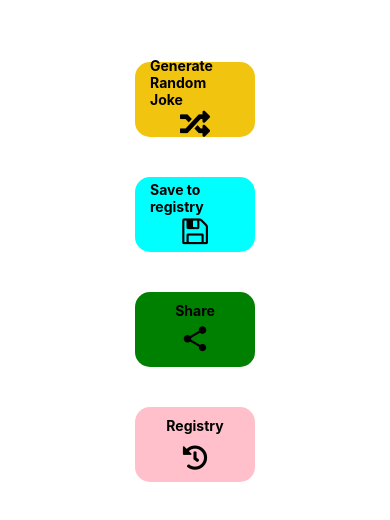
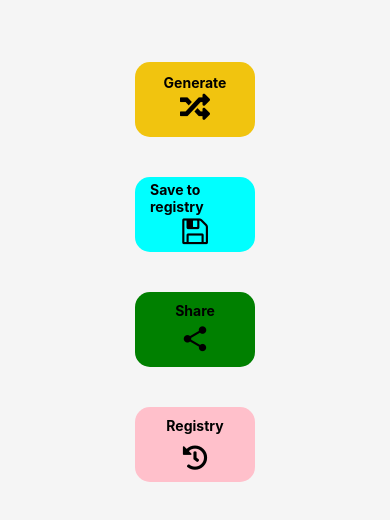
Before and after one commit to Arda66/RandomJokeGeneratorApp, a React Native app: screen / in a window 390 px wide. Shown: the part 298-818 px from the top of the page. Built offline with nearby package versions, Linux system fonts and the light colour scheme.

Commit message:
Bug fix + adjustments

```diff
--- a/App.js
+++ b/App.js
@@ -190,6 +190,7 @@ const App = () => {
         justifyContent: 'center',
         alignItems: 'center',
         marginVertical: 10,
+        backgroundColor: '#F5F5F5',
       }}>
       <Text
         onLongPress={() => {
@@ -216,11 +217,12 @@ const App = () => {
         style={{
           fontWeight: 'bold',
           color: 'black',
-          width: '90%',
+          width: '88%',
           height: '40%',
           fontSize: 22,
           letterSpacing: 1,
           lineHeight: 32,
+          top: '2%',
         }}>
         {text}
       </Text>
@@ -229,9 +231,7 @@ const App = () => {
         onPress={() => {
           RandomGenerator();
         }}>
-        <Text style={{color: 'black', fontWeight: 'bold'}}>
-          Generate Random Joke
-        </Text>
+        <Text style={{color: 'black', fontWeight: 'bold'}}>Generate</Text>
         <FontAwesome5Icon name="random" size={30} color="black" />
       </TouchableOpacity>
       <TouchableOpacity
@@ -268,7 +268,9 @@ const App = () => {
       <TouchableOpacity
         style={[styles.button, {backgroundColor: 'green'}]}
         onPress={() => {
-          ShareMessage();
+          if (text.length > 0) {
+            ShareMessage();
+          } else Alert.alert('Warning', 'Please generate a joke first.');
         }}>
         <Text
           style={{color: 'black', fontWeight: 'bold', margin: 2, bottom: 2}}>
```
